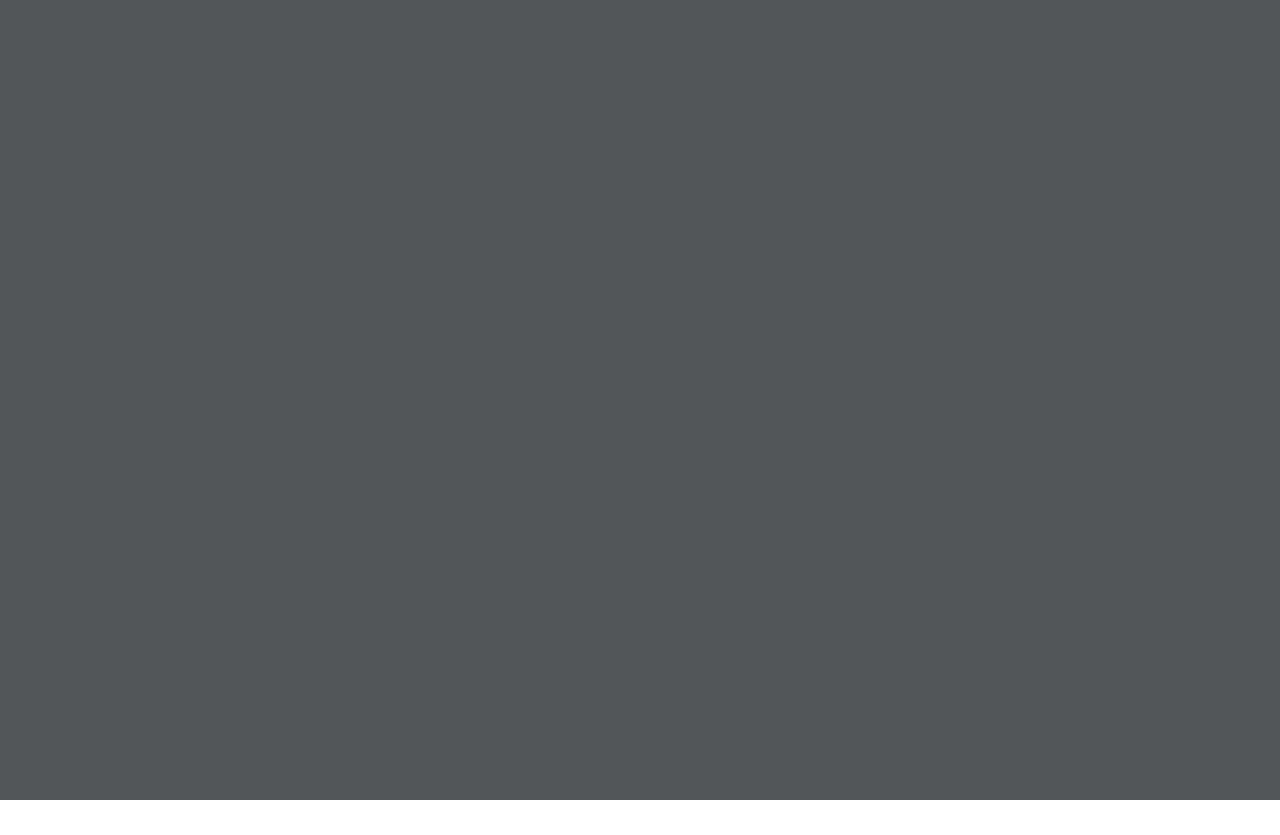
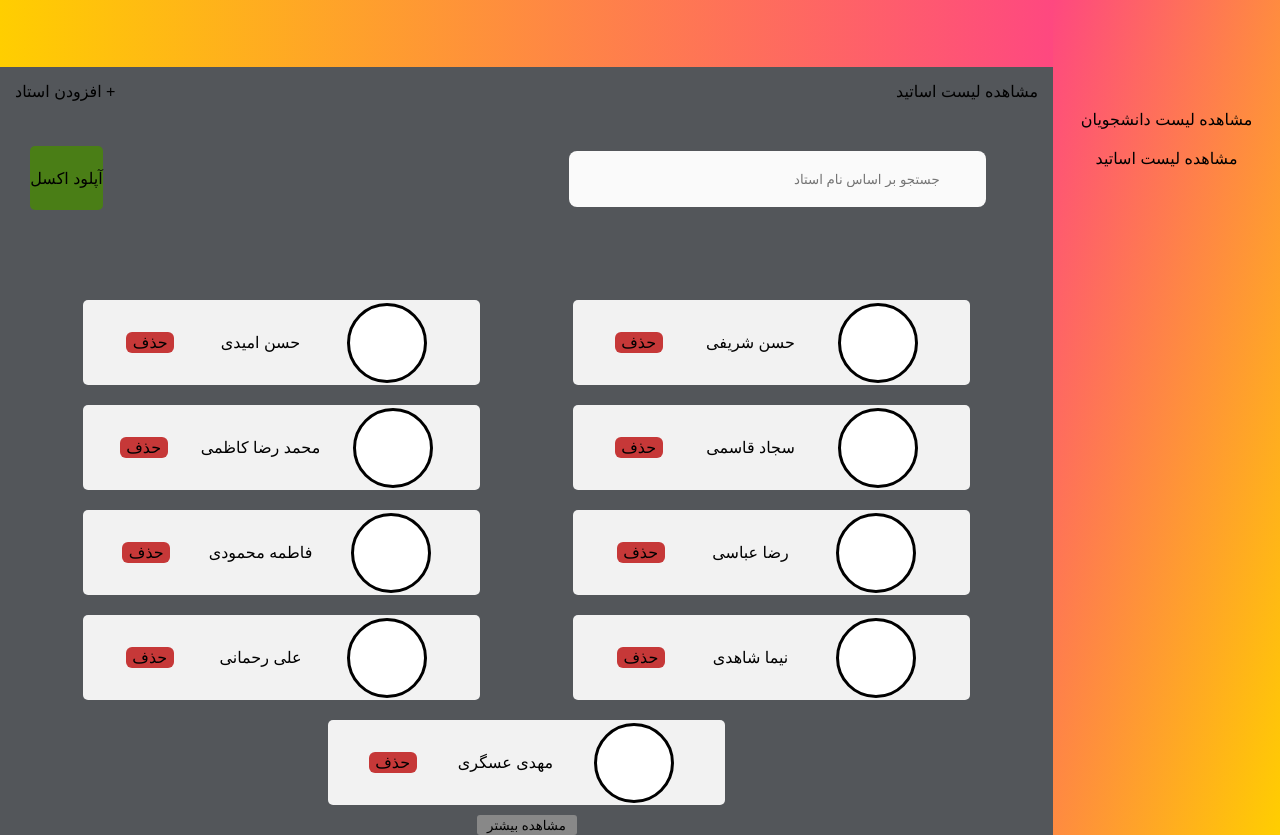
Before and after one commit to shahrzadJavadiKoushesh/IEProject, a React (Create React App) app: page /ITManager/see_all_instructors in a window 1280 px wide. Before the commit this address had no page. Before the commit the page ends 800 px from the top, so only its background shows below. Built offline with nearby package versions, Linux system fonts and the light colour scheme.

Commit message:
add see instructors page for IT Manager

```diff
--- a/src/App.js
+++ b/src/App.js
@@ -16,6 +16,7 @@ import EducationalAssistantPreregisteredCourses from './components/EducationalAs
 import EducationalAssistantAddNewCourse from './components/EducationalAssistantAddNewCourse';
 import EducationalAssistantPreregisteredStudents from './components/EducationalAssistantPreregisteredStudents';
 import ITManagerSeeAllStudents from './components/ITManagerSeeStudents';
+import ITManagerSeeAllInstructors from './components/ITManagerSeeInstructors';
 
 function App() {
     const navigate = useNavigate();
@@ -76,6 +77,7 @@ function App() {
                 <Route path="/terms/terms_info/:term_id/:reg_type/course/add" element={<EducationalAssistantAddNewCourse/>}/>
                 <Route path="/educational_assistant/preregistered_students" element={<EducationalAssistantPreregisteredStudents/>}/>
                 <Route path="/ITManager/see_all_students" element={<ITManagerSeeAllStudents/>}/>
+                <Route path="/ITManager/see_all_instructors" element={<ITManagerSeeAllInstructors/>}/>
             </Routes>
         </div>
     );
--- /dev/null
+++ b/src/components/ITManagerSeeInstructors.js
@@ -0,0 +1,93 @@
+import React, { useState } from "react";
+import { useParams } from "react-router-dom";
+
+function ITManagerSeeAllInstructors(props) {
+    const [numTerms, setNumTerms] = useState(9);
+
+    const see_more = () => {
+        console.log("see more");
+        setNumTerms(numTerms + 4)
+    }
+
+    const [searchQuery, setSearchQuery] = useState("");
+
+
+    const addInstructor = () => {
+        setInstructors((prevIns) => [...prevIns, "استاد جدید"]);
+        console.log("instructor added")
+    };
+
+    const deleteInstructor = (index) => {
+        const newInstructors = [...instructors];
+        newInstructors.splice(index, 1);
+        setInstructors(newInstructors);
+        console.log("instructor deleted");
+    }
+
+    const [instructors, setInstructors] = useState([
+        'حسن امیدی',
+        'حسن شریفی',
+        'محمد رضا کاظمی',
+        'سجاد قاسمی',
+        'فاطمه محمودی',
+        'رضا عباسی',
+        'علی رحمانی',
+        'نیما شاهدی',
+        'مهدی عسگری',
+        'محمد نوری',
+        'امید شجاع',
+        'سید محمد حسینی',
+        'سعید امیری',
+        'علی محمدی',
+    ]);
+
+    const filteredCourses = instructors.filter((instructor) =>
+        instructor.includes(searchQuery)
+    );
+
+    return (
+        <div className='terms-container'>
+            <div className='left'>
+                <div className='bar'>
+                </div>
+                <div className='terms-bar'>
+                    <div className="terms-bar-content add" onClick={addInstructor}>افزودن استاد +</div>
+                    <div className="terms-bar-content">مشاهده لیست اساتید</div>
+                </div>
+                <div className="IT-upper-bar">
+                    <div className="add-excel">آپلود اکسل</div>
+                    <div className="search-bar">
+                        <input
+                            type="text"
+                            placeholder="جستجو بر اساس نام استاد"
+                            value={searchQuery}
+                            onChange={(e) => setSearchQuery(e.target.value)}
+                        />
+                    </div>
+                </div>
+                <div className="terms">
+                    {filteredCourses.slice(0, numTerms).map((instructor, index) => (
+                        <div className="student-item" key={index}>
+                            <span className="delete-student" onClick={() => deleteInstructor(index)}>حذف</span>
+                            <span>{instructor}</span>
+                            <div className="img"></div>
+                        </div>
+                    ))}
+                </div>
+                {numTerms < filteredCourses.length && (
+                    <button onClick={see_more} className="see-more">
+                        مشاهده بیشتر
+                    </button>
+                )}
+            </div>
+            {
+                <div className='terms-list-right-edu-ass'>
+                    <div className="terms-right-content">مشاهده لیست دانشجویان</div>
+                    <div className="terms-right-content">مشاهده لیست اساتید</div>
+                </div>
+            }
+        </div>
+    )
+}
+
+export default ITManagerSeeAllInstructors;
--- a/src/index.css
+++ b/src/index.css
@@ -598,3 +598,10 @@ form .form-inner input[type="submit"]:hover, .welcome button:hover{
     cursor: pointer;
     background-color: rgb(217, 62, 62);
 }
+
+.IT-upper-bar{
+    width: 100%;
+    display: flex;
+    justify-content: space-between;
+    padding: 20px;
+}
```
